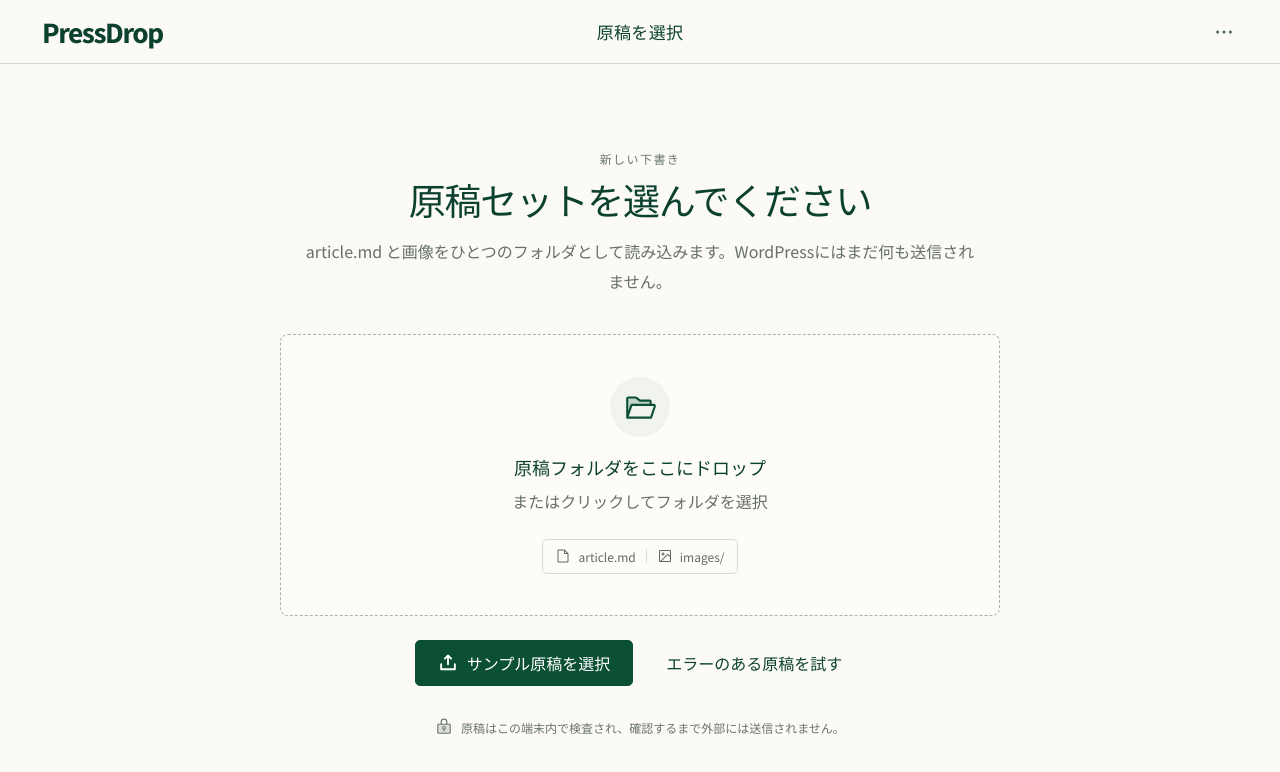
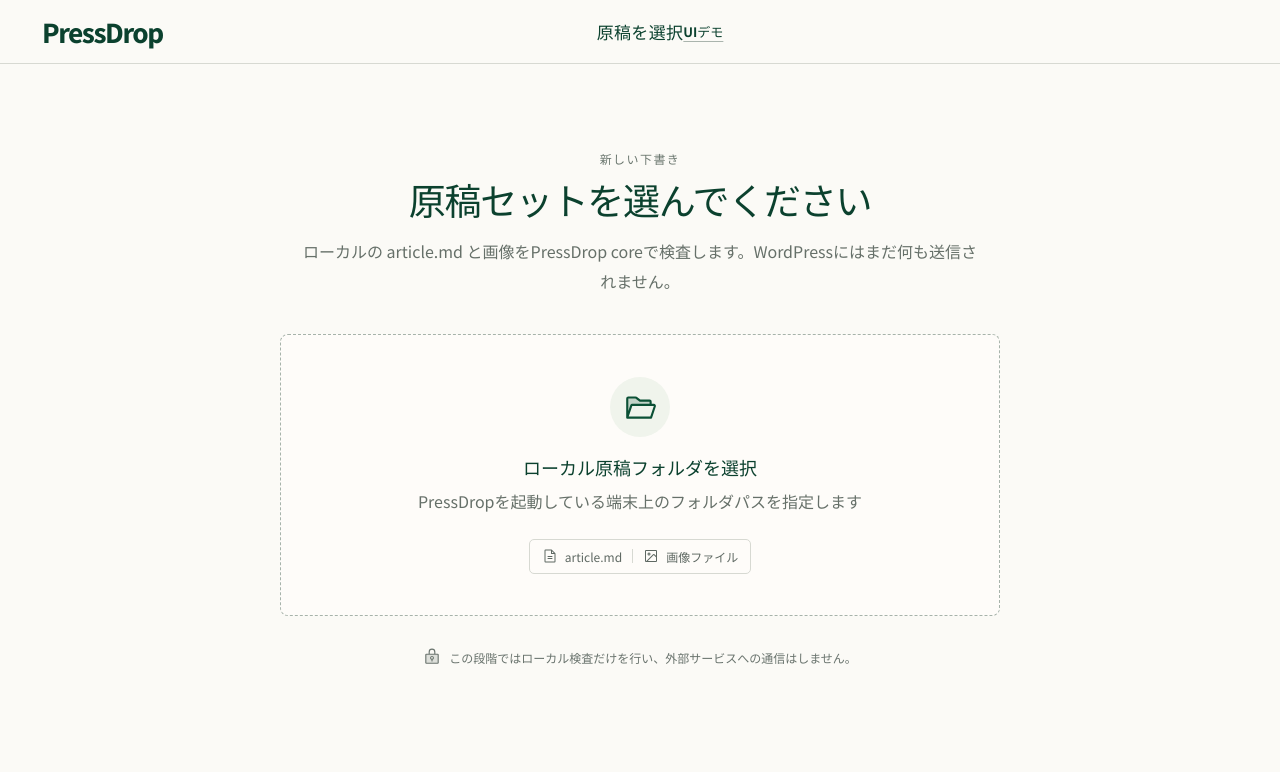
Before and after one commit to yo4e/PressDrop, a React (Vite) app in the folder web/: page / in a window 1280 px wide. Shown: the top 772 px of the page. Built offline with nearby package versions, Linux system fonts and the light colour scheme.

Commit message:
Use real UI by default and keep prototype in demo mode

```diff
--- a/web/src/main.jsx
+++ b/web/src/main.jsx
@@ -1,10 +1,13 @@
 import React from "react";
 import { createRoot } from "react-dom/client";
-import { App } from "./App.jsx";
+import { App as DemoApp } from "./App.jsx";
+import { RealApp } from "./RealApp.jsx";
 import "./styles.css";
+
+const demoMode = new URLSearchParams(window.location.search).get("demo") === "1";
 
 createRoot(document.getElementById("root")).render(
   <React.StrictMode>
-    <App />
+    {demoMode ? <DemoApp /> : <RealApp />}
   </React.StrictMode>,
 );
```
